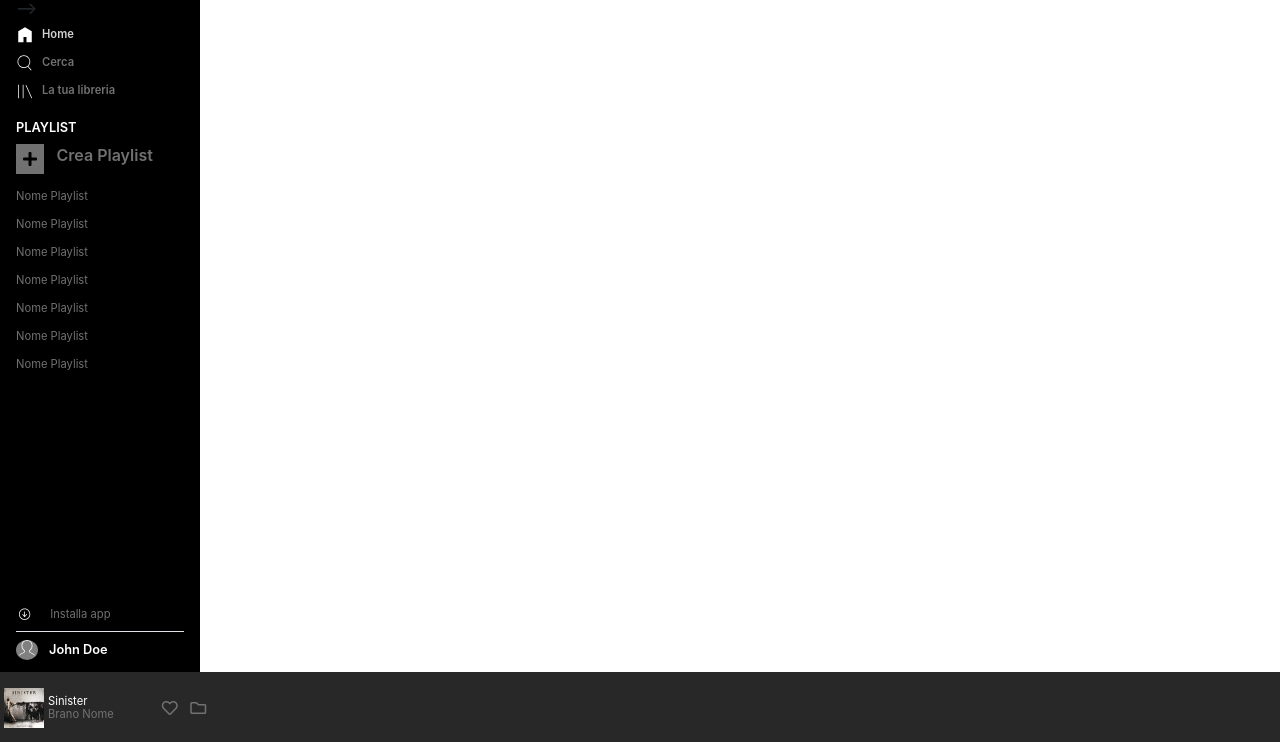
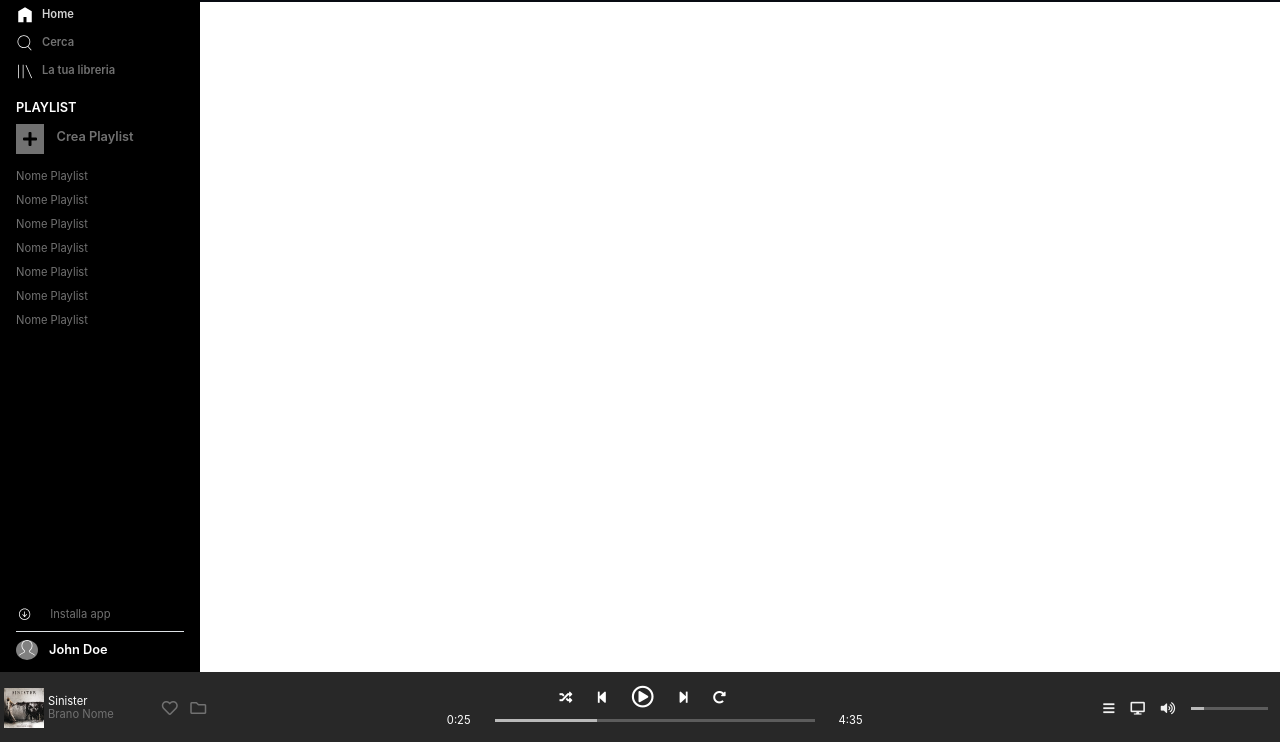
Before and after one commit to andrearep/html-css-spotifyweb, a plain HTML site: page index.html in a window 1280 px wide. Shown: the part 58-800 px from the top of the page. Drawn offline with nearby package versions, Linux system fonts and the light colour scheme; files that its build step writes are made by us from their sources.

Commit message:
banner basos completato

```diff
--- a/assets/css/colors.css
+++ b/assets/css/colors.css
@@ -38,3 +38,7 @@
     .grey4{
         color: #D2D2D2;
     }
+    /* simboli bannero basso */
+    .grey5{
+        color: #f1f1f1;
+    }
--- a/assets/css/font.css
+++ b/assets/css/font.css
@@ -11,8 +11,8 @@
 .fs_1{
     font-size: 1rem;
 }
-.fs_11{
-    font-size: 1.1rem;
+.fs_14{
+    font-size: 1.4rem;
 }
 
 .bold{
--- a/assets/css/style.css
+++ b/assets/css/style.css
@@ -12,7 +12,7 @@ a{
 
 #upgrade{
     width: 100%;
-    height: 50px;
+    height: 60px;
     position: fixed;
     top:0;
     z-index: 1;
@@ -82,3 +82,36 @@ a{
 .artist_song_current{
     line-height: 0.8rem;
 }
+.fa-play-circle{
+    position: relative;
+    bottom: 8px;
+}
+
+.bar_time{
+    width: 8vw;
+    position: relative;
+    top: 7px;
+    border-top: 3px solid #B9B9B9;
+}
+.bar_time2{
+    width: 17vw;
+    position: relative;
+    top: 7px;
+    border-top: 3px solid #5C5C5C ;
+}
+.time_control{
+    margin-top: -10px;
+}
+
+.volume_bar{
+    width: 1vw;
+    position: relative;
+
+    border-top: 3px solid #B9B9B9;
+}
+.volume_bar2{
+    width: 5vw;
+    position: relative;
+
+    border-top: 3px solid #5C5C5C;
+}
--- a/index.html
+++ b/index.html
@@ -34,11 +34,11 @@
     <!-- lef banner -->
     <div id="left_banner" class="bg_black py-2 px-3 d-flex flex-column">
         <!-- logo -->
-        <img class="logo mb-3" src="./assets/img/logo.svg" alt="">
+        <img class="logo mb-3 mt-1" src="./assets/img/logo.svg" alt="">
         <ul class="bold">
 
             <!-- menu home serch and library
-            <!-- HOME --> -->
+            <!-- HOME -->
             <li class="mb-1">
                 <a class="grey4 fs_07" href=""><img class="icon_menu mr-2" src="./assets/img/home.svg" alt="">Home</a>
             </li>
@@ -59,28 +59,28 @@
         <div class="playlist ">
             <a href=""> <i class="fas fa-plus mr-2 mb-2"></i>
             </a>
-            <a href="" class="new_pl grey3 bold"> Crea Playlist</a>
+            <a href="" class="new_pl grey3 bold fs_08"> Crea Playlist</a>
 
             <ul>
-                <li class="mb-1">
+                <li class="">
                     <a href="" class="grey3 fs_07"> Nome Playlist</a>
                 </li>
-                <li class="mb-1">
+                <li class="">
                     <a href="" class="grey3 fs_07"> Nome Playlist</a>
                 </li>
-                <li class="mb-1">
+                <li class="">
                     <a href="" class="grey3 fs_07"> Nome Playlist</a>
                 </li>
-                <li class="mb-1">
+                <li class="">
                     <a href="" class="grey3 fs_07"> Nome Playlist</a>
                 </li>
-                <li class="mb-1">
+                <li class="">
                     <a href="" class="grey3 fs_07"> Nome Playlist</a>
                 </li>
-                <li class="mb-1">
+                <li class="">
                     <a href="" class="grey3 fs_07"> Nome Playlist</a>
                 </li>
-                <li class="mb-1">
+                <li class="">
                     <a href="" class="grey3 fs_07"> Nome Playlist</a>
                 </li>
             </ul>
@@ -99,7 +99,7 @@
 
     <!-- BOTTOM BANNER -->
     <div id="bottom_banner" class="bg_grey py-3 px-1">
-        <div class="dflex justify-content-between align-items-center">
+        <div class="d-flex justify-content-between align-items-center">
             <div class="current_song d-flex align-items-center">
                 <img src="./assets/img/song/sinister.jpeg" alt="" class="img_current_song mr-1">
                 <div class="artist_song_current d-flex flex-column align-self-center mr-5">
@@ -111,8 +111,32 @@
                     <span class="grey3"><i class="far fa-folder"></i></span>
                 </div>
             </div>
-            <div></div>
-            <div></div>
+
+            <!-- player control -->
+            <div class="player_control d-flex  flex-column align-items-center grey5">
+                <div class="control_music white d-flex">
+                    <span class="mr-4 fs_08"><i class="fas fa-random"></i></span>
+                    <span class="mr-4 fs_08"><i class="fas fa-step-backward"></i></span>
+                    <span class="mr-4 fs_14"> <i class="far fa-play-circle"></i> </span>
+                    <span class="mr-4 fs_08"><i class="fas fa-step-forward"></i></span>
+                    <span class="mr-4 fs_08"><i class="fas fa-redo-alt"></i></span>
+                </div>
+                <div class=" time_control d-flex white">
+                    <span class="fs_07">0:25</span>
+                    <div class="bar_time ml-4"></div>
+                    <div class="bar_time2 mr-4"></div>
+                    <span class="fs_07">4:35</span>
+                </div>
+
+            </div>
+
+            <div class=" d-flex align-items-center grey5">
+                <span class="mr-3 fs_08"><i class="fas fa-bars"></i></></span>
+                <span class="mr-3 fs_08"> <i class="fas fa-desktop"></i> </span>
+                <span class="mr-3 fs_08"> <i class="fas fa-volume-up"></i></span>
+                <div class="volume_bar "></div>
+                <div class="volume_bar2 mr-2"></div>
+            </div>
         </div>
     </div>
 </body>
```
